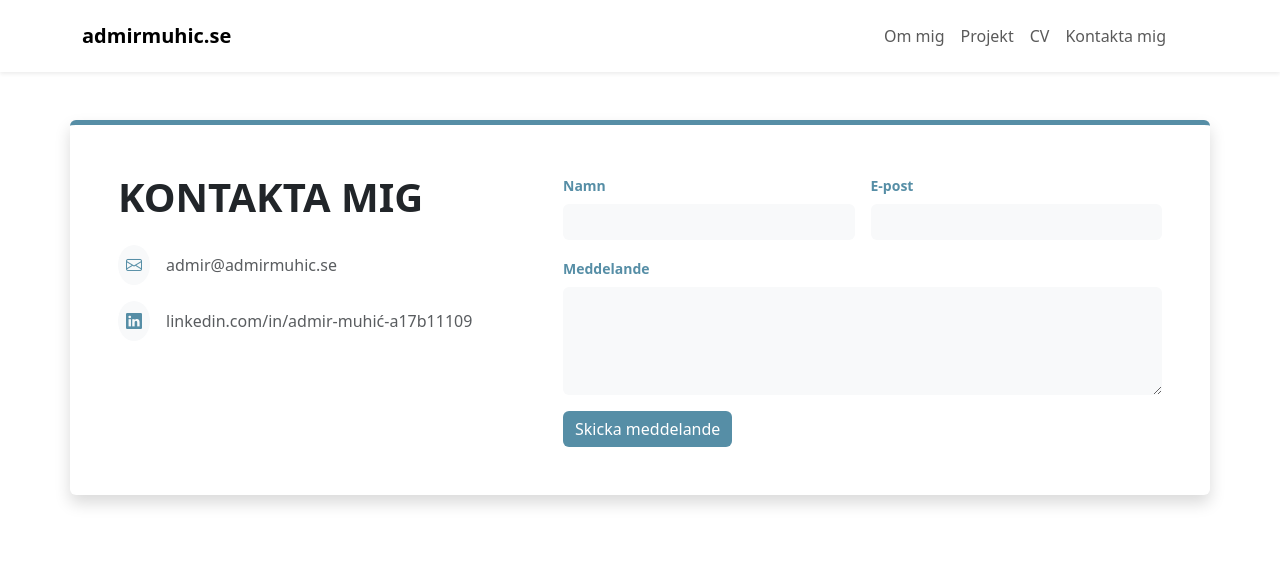
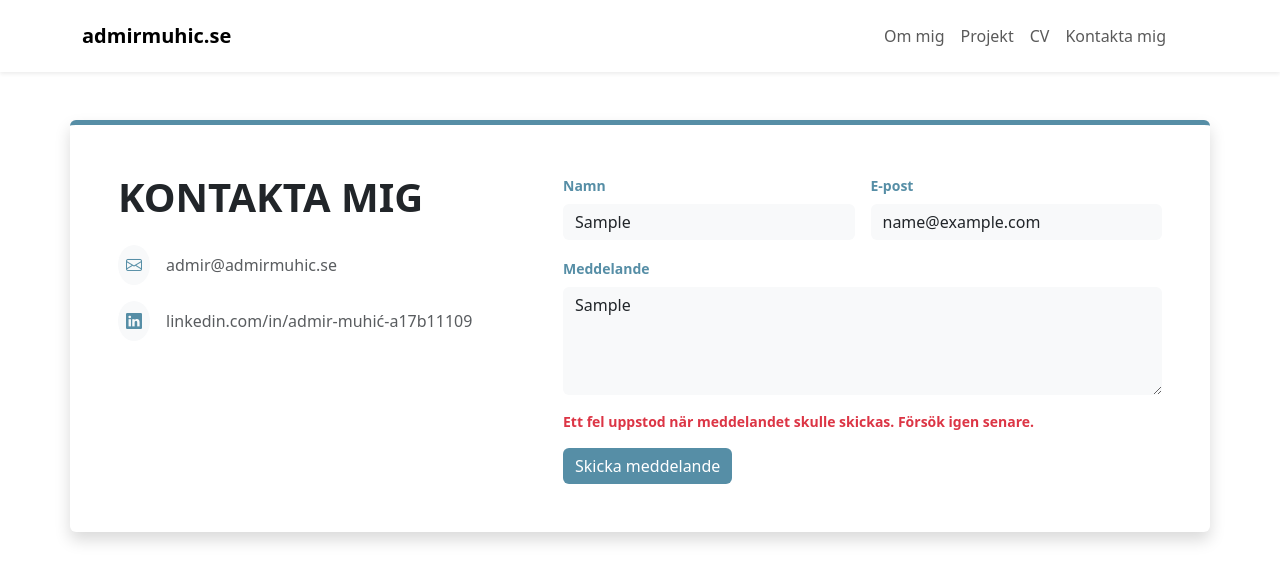
Before and after one commit to admirdev/admir-muhic-dev-2, a Vue app: page /#/contact in a window 1280 px wide. Both pictures are taken after typing "Sample", "name@example.com", "Sample" into the empty fields and a click on the button "Skicka meddelande". Shown: the top 582 px of the page. Built offline with nearby package versions, Linux system fonts and the light colour scheme; no server answers.

Commit message:
Contact me fixed

```diff
--- a/src/components/contact/Contact.vue
+++ b/src/components/contact/Contact.vue
@@ -1,7 +1,5 @@
 <template>
-  <div
-    class="container my-5 shadow p-5 bg-white rounded border-top border-light-blue border-5"
-  >
+  <div class="container my-5 shadow p-5 bg-white rounded border-top border-light-blue border-5">
     <div class="row">
       <div class="col-lg-5">
         <h2 class="display-6 fw-bold text-dark text-uppercase mb-4">
@@ -12,10 +10,7 @@
           <div class="bg-light rounded-circle p-2 me-3">
             <i class="bi bi-envelope text-light-blue"></i>
           </div>
-          <a
-            href="mailto:admir@admirmuhic.se"
-            class="text-muted text-decoration-none"
-          >
+          <a href="mailto:admir@admirmuhic.se" class="text-muted text-decoration-none">
             admir@admirmuhic.se
           </a>
         </div>
@@ -23,49 +18,47 @@
           <div class="bg-light rounded-circle p-2 me-3">
             <i class="bi bi-linkedin text-light-blue"></i>
           </div>
-          <a
-            href="https://linkedin.com/in/admir-muhić-a17b11109"
-            target="_blank"
-            class="text-muted text-decoration-none"
-          >
+          <a href="https://linkedin.com/in/admir-muhić-a17b11109" target="_blank"
+            class="text-muted text-decoration-none">
             linkedin.com/in/admir-muhić-a17b11109
           </a>
         </div>
       </div>
 
       <div class="col-lg-7">
-        <form @submit.prevent="handleSubmit">
+        <form @submit.prevent="handleSubmit" novalidate>
           <div class="row g-3">
             <div class="col-md-6 text-light-blue">
               <label class="form-label small fw-bold">Namn</label>
-              <input
-                v-model="formData.name"
-                type="text"
-                class="form-control bg-light border-0"
-                required
-              />
+              <input v-model="formData.name" type="text" class="form-control bg-light border-0"
+                :disabled="isLoading || cooldownTimer > 0" required />
             </div>
+
             <div class="col-md-6 text-light-blue">
               <label class="form-label small fw-bold">E-post</label>
-              <input
-                v-model="formData.email"
-                type="email"
-                class="form-control bg-light border-0"
-                required
-              />
+              <input v-model="formData.email" type="email" class="form-control bg-light border-0"
+                :disabled="isLoading || cooldownTimer > 0" required />
             </div>
+
             <div class="col-12 text-light-blue">
               <label class="form-label small fw-bold">Meddelande</label>
-              <textarea
-                v-model="formData.message"
-                class="form-control bg-light border-0"
-                rows="4"
-                required
-              ></textarea>
+              <textarea v-model="formData.message" class="form-control bg-light border-0" rows="4"
+                :disabled="isLoading || cooldownTimer > 0" required></textarea>
             </div>
+
+            <!-- Feedback-meddelanden -->
+            <div v-if="successMessage" class="col-12 text-success small fw-bold">
+              {{ successMessage }}
+            </div>
+            <div v-if="errorMessage" class="col-12 text-danger small fw-bold">
+              {{ errorMessage }}
+            </div>
+
             <div class="col-12">
-              <button type="submit" class="btn border-0 btn-default">
-                <span>Skicka meddelande</span>
+              <button type="submit" class="btn border-0 btn-default" :disabled="isLoading || cooldownTimer > 0">
+                <span v-if="isLoading">Skickar...</span>
+                <span v-else-if="cooldownTimer > 0">Vänta ({{ cooldownTimer }}s)</span>
+                <span v-else>Skicka meddelande</span>
               </button>
             </div>
           </div>
@@ -77,6 +70,7 @@
 
 <script setup>
 import { ref } from "vue";
+import { sendContactEmail } from "@/services/contact.service.js";
 
 defineOptions({
   name: "Contact",
@@ -88,11 +82,65 @@ const formData = ref({
   message: "",
 });
 
-const handleSubmit = () => {
-  console.log("Form submitted:", formData.value);
-  alert("Tack för ditt meddelande!");
-  // Reset form
-  formData.value = { name: "", email: "", message: "" };
+const isLoading = ref(false);
+const successMessage = ref("");
+const errorMessage = ref("");
+const cooldownTimer = ref(0);
+let timerInterval = null;
+
+const validateForm = () => {
+  const emailRegex = /^[^\s@]+@[^\s@]+\.[^\s@]+$/;
+
+  if (!formData.value.name.trim()) {
+    return "Vänligen ange ditt namn.";
+  }
+  if (!formData.value.email.trim() || !emailRegex.test(formData.value.email)) {
+    return "Vänligen ange en giltig e-postadress.";
+  }
+  if (!formData.value.message.trim() || formData.value.message.trim().length < 5) {
+    return "Meddelandet måste bestå av minst 5 tecken.";
+  }
+  return null;
+};
+
+const startCooldown = (seconds = 30) => {
+  cooldownTimer.value = seconds;
+  timerInterval = setInterval(() => {
+    cooldownTimer.value--;
+    if (cooldownTimer.value <= 0) {
+      clearInterval(timerInterval);
+    }
+  }, 1000);
+};
+
+const handleSubmit = async () => {
+  successMessage.value = "";
+  errorMessage.value = "";
+
+  const validationError = validateForm();
+  if (validationError) {
+    errorMessage.value = validationError;
+    return;
+  }
+
+  isLoading.value = true;
+
+  try {
+    await sendContactEmail({
+      name: formData.value.name.trim(),
+      email: formData.value.email.trim(),
+      message: formData.value.message.trim(),
+    });
+
+    successMessage.value = "Tack! Ditt meddelande har skickats.";
+    formData.value = { name: "", email: "", message: "" };
+
+    startCooldown(30);
+  } catch (error) {
+    errorMessage.value = "Ett fel uppstod när meddelandet skulle skickas. Försök igen senare.";
+  } finally {
+    isLoading.value = false;
+  }
 };
 </script>
 
@@ -100,4 +148,9 @@ const handleSubmit = () => {
 @import "@/styles/variables/_colors.scss";
 @import "@/styles/components/_default-btn.scss";
 @import "@/styles/components/_border.scss";
+
+button:disabled {
+  opacity: 0.65;
+  cursor: not-allowed;
+}
 </style>
--- /dev/null
+++ b/src/services/contact.service.js
@@ -0,0 +1,14 @@
+import axios from "axios";
+
+const ROOT_API = import.meta.env.VITE_ROOT_API;
+
+export async function sendContactEmail(contactData) {
+    try {
+        const url = `${ROOT_API}/contact`;
+        const res = await axios.post(url, contactData);
+
+        return res.data;
+    } catch (error) {
+        throw error;
+    }
+}
```
